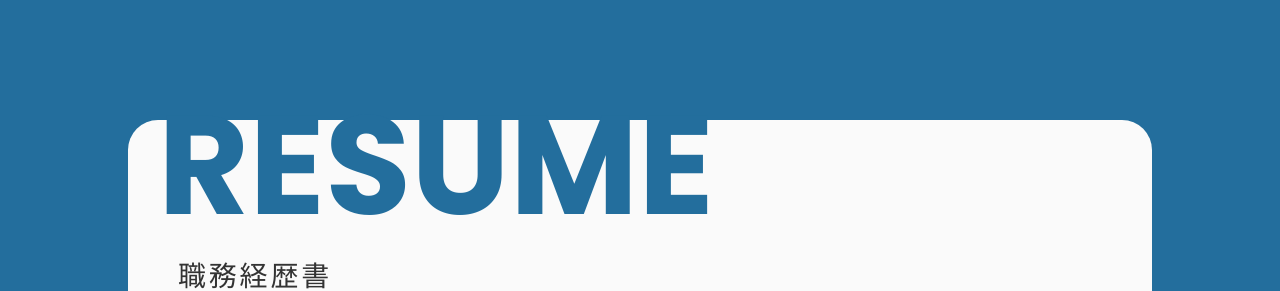
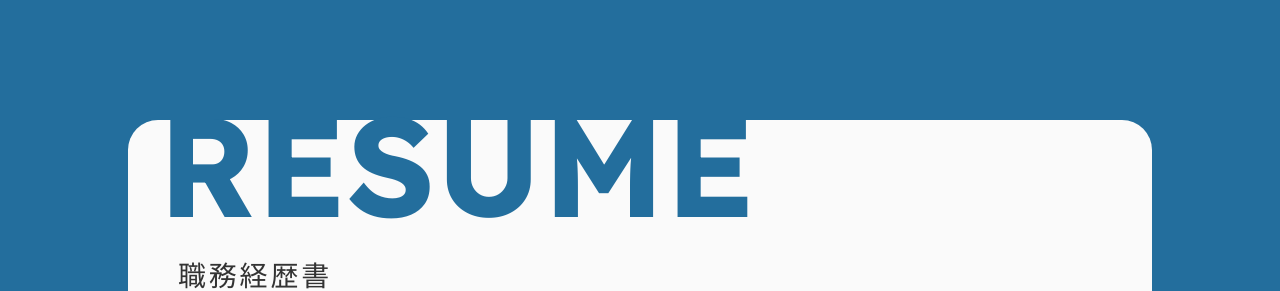
Before and after one commit to Ryuki-4648/my-portfolio, a React (Create React App) app in the folder portfolio/: page /job-history in a window 1280 px wide. Shown: the top 291 px of the page. Built offline with nearby package versions, Linux system fonts and the light colour scheme.

Commit message:
dataディレクトリに移動、font追加

```diff
--- a/portfolio/public/index.html
+++ b/portfolio/public/index.html
@@ -8,16 +8,16 @@
     <meta name="description" content="R-YUKI WORKS PORTFOLIO | Web Design and Engineering"/>
     <link rel="apple-touch-icon" href="%PUBLIC_URL%/logo192.png" />
     <link rel="manifest" href="%PUBLIC_URL%/manifest.json" />
-    <title>R-YUKI WORKS PORTFOLIO</title>
+    <title>R-YUKI WORKS</title>
 
     <!-- Fonts -->
     <link rel="preconnect" href="https://fonts.googleapis.com">
     <link rel="preconnect" href="https://fonts.gstatic.com" crossorigin>
     <link href="https://fonts.googleapis.com/css2?family=Poppins:ital,wght@0,100;0,200;0,300;0,400;0,500;0,600;0,700;0,800;0,900;1,100;1,200;1,300;1,400;1,500;1,600;1,700;1,800;1,900&display=swap" rel="stylesheet">
+    <link href="https://fonts.googleapis.com/css2?family=Lexend:wght@100..900&family=Noto+Sans+JP:wght@100..900&display=swap" rel="stylesheet">
   </head>
 
   <body>
-    <noscript>You need to enable JavaScript to run this app.</noscript>
     <div id="root"></div>
   </body>
 </html>
--- a/portfolio/src/list/workGraphicList.json
+++ b/portfolio/src/data/workGraphicList.json
@@ -11,7 +11,7 @@
     "image04": "",
     "image05": "",
     "page": "すべて",
-    "tool": ["グラフィック", "Adobe Illustrator", "印刷"],
+    "tool": ["Graphic", "Adobe Illustrator", "Printing"],
     "explain": "普段からお世話になっている親戚の方々に郵送することをイメージしました。\nターゲットは40代以上の親戚の方々です。\n\nフォントサイズや余白を工夫し、伝えたい情報がすぐに分かるようにしました。\n招待状は本状・地図が別々のことが多いですが、情報を整理して1枚にまとめました。",
     "concept": "使う色の数を抑え、やわらかい印象の色を使い、上品なデザインにしました。",
     "color": "白、グレー、くすみピンク",
--- a/portfolio/src/index.scss
+++ b/portfolio/src/index.scss
@@ -6,19 +6,23 @@ body, html, p {
   margin: 0;
   padding: 0;
   font-family: 'Noto Sans JP', sans-serif;
+  font-family: YuGothic,'Yu Gothic',sans-serif;
 }
 
 :root {
   --color--base: #fafafa;
   --color-text: #333;
-  --color-text-lighter: #777;
+  --color-text-gray-lighter01: #777;
+  --color-text-gray-lighter02: #787878;
   --color-text-light: #ddd;
   --color-accent: #236e9d;
   --color-accent-dark: #093a59;
   --color-border: #dbdbdb;
   --transition01: all .3s;
-  --font--base: 'Noto Sans JP', sans-serif;
-  --font-accent: "Poppins", sans-serif;
+  // --font--base: 'Noto Sans JP', sans-serif;
+  --font--base: YuGothic,'Yu Gothic',sans-serif;
+  --font-accent: "Lexend", serif;
+  --font-en: "Lexend", serif;
 }
 
 a {
```
Also changed, not shown: portfolio/src/data/workList.json (renamed from portfolio/src/list/workList.json).
